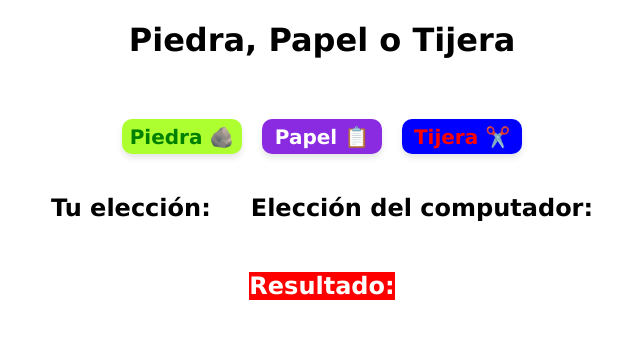
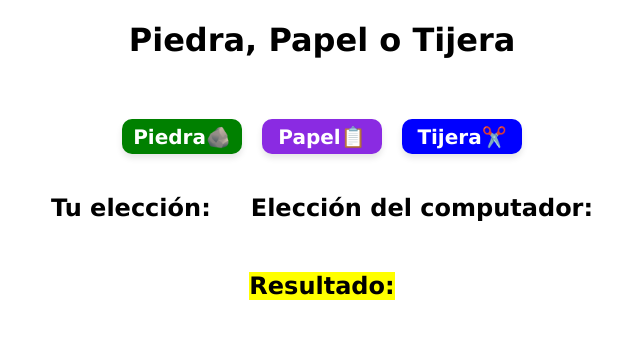
Before and after one commit to dolphinprojectsoftware/piedra-papel-tijera, a React (Vite) app: page / in a window 1280 px wide. Shown: the top 338 px of the page, without its empty margins (318-958 px from the left). Built offline with nearby package versions, Linux system fonts and the light colour scheme.

Commit message:
agrega ultimas modificaciones a la vista

```diff
--- a/src/App.css
+++ b/src/App.css
@@ -13,8 +13,8 @@
     margin: 10px;
     width: 120px;
     height: 35px;
-    color: green;
-    background-color: greenyellow;
+    color: white;
+    background-color: green;
     font-size: 20px;
     font-weight: 600;
     border-radius: 10px;
@@ -43,7 +43,7 @@
     margin: 10px;
     width: 120px;
     height: 35px;
-    color: red;
+    color: white;
     background-color: blue;
     font-size: 20px;
     font-weight: 600;
--- a/src/App.jsx
+++ b/src/App.jsx
@@ -44,20 +44,27 @@ const App = () => {
         <h1 style={headingStyle}>{title}</h1>
 
         <div className='contenedor-btns'>
-          <button className='btn-opcion-piedra' onClick={() => handleUserChoice("Piedra")}>Piedra 🪨</button>
-          <button className='btn-opcion-papel' onClick={() => handleUserChoice("Papel")}>Papel 📋</button>
-          <button className='btn-opcion-tijera' onClick={() => handleUserChoice("Tijera")}>Tijera ✂️</button>
+          <button className='btn-opcion-piedra' onClick={() => handleUserChoice("Piedra")}>Piedra🪨</button>
+          <button className='btn-opcion-papel' onClick={() => handleUserChoice("Papel")}>Papel📋</button>
+          <button className='btn-opcion-tijera' onClick={() => handleUserChoice("Tijera")}>Tijera✂️</button>
         </div>
         <div className='text-eleccion'>
         <h2 style={{
           color: userChoice === "Piedra" ? "green":
-                 userChoice === "Papel" ? "violet":
+                 userChoice === "Papel" ? "purple":
                  userChoice === "Tijera" ? "blue": "black"
           }}>Tu elección: {userChoice}</h2>
-        <h2>Elección del computador: {computerChoice}</h2>
+        <h2 style={{
+          color: computerChoice === "Piedra" ? "green":
+                 computerChoice === "Papel" ? "purple":
+                 computerChoice === "Tijera" ? "blue": "black"
+          }}>Elección del computador: {computerChoice}</h2>
         </div>
         <div className='text-resultado'>
-        <h2 style={{backgroundColor: result === "Ganaste" ? "green" : "red", color: "white"}}>Resultado: {result}</h2>
+        <h2 style={{
+          backgroundColor: result === "Ganaste" ? "green":
+                           result === "Perdiste" ? "red" : "yellow"
+          }}>Resultado: {result}</h2>
         </div>
       </div>
     );
```
